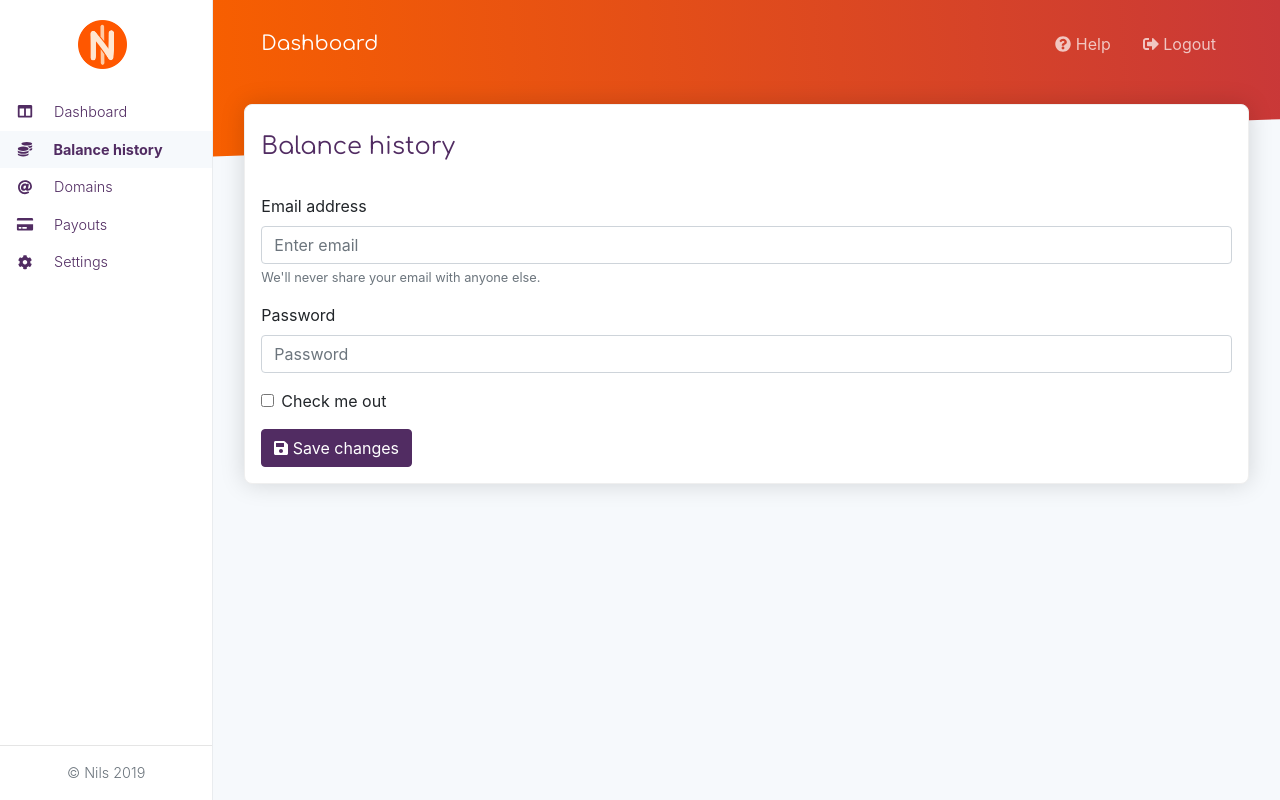
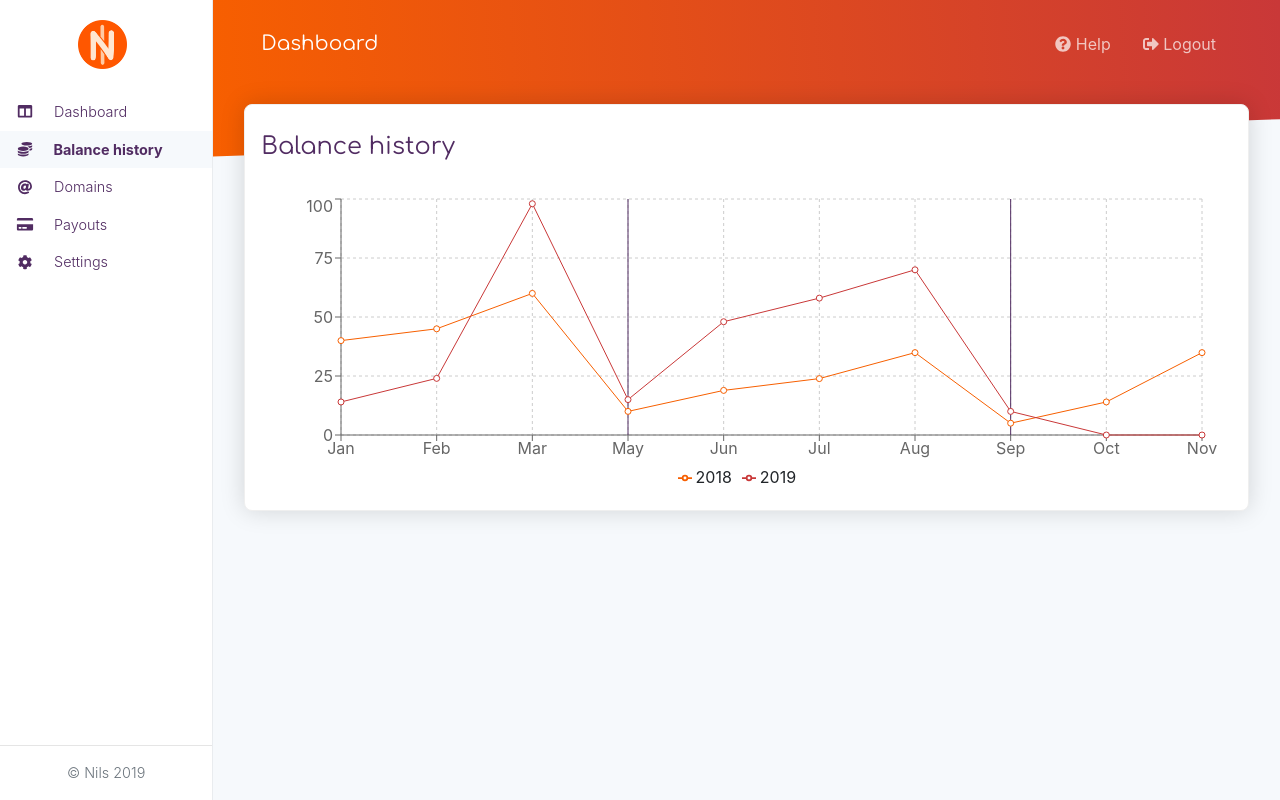
Before and after one commit to nils-app/nils-web, a React (Create React App) app: page /dashboard/balance in a window 1280 px wide. Built offline with nearby package versions, Linux system fonts and the light colour scheme.

Commit message:
add placeholder balance history chart

```diff
--- a/package.json
+++ b/package.json
@@ -15,6 +15,7 @@
     "@types/react-dom": "^16.9.0",
     "@types/react-helmet": "^5.0.10",
     "@types/react-router-dom": "^4.3.5",
+    "@types/recharts": "^1.1.21",
     "bootstrap": "^4.3.1",
     "classnames": "^2.2.6",
     "gh-pages": "^2.1.1",
@@ -26,6 +27,7 @@
     "react-router-dom": "^5.0.1",
     "react-scripts": "3.1.2",
     "reactstrap": "^8.0.1",
+    "recharts": "^1.7.1",
     "typescript": "^3.6.3"
   },
   "scripts": {
--- a/src/sections/dashboard/pages/balance.tsx
+++ b/src/sections/dashboard/pages/balance.tsx
@@ -1,9 +1,72 @@
 import React from "react";
-import { Row, Col, Form, Button } from "react-bootstrap";
-import { FontAwesomeIcon } from '@fortawesome/react-fontawesome';
+import { Row, Col } from "react-bootstrap";
 import Helmet from "react-helmet";
+import {
+  ResponsiveContainer,
+  LineChart,
+  Line,
+  XAxis,
+  YAxis,
+  CartesianGrid,
+  Tooltip,
+  Legend,
+  ReferenceLine
+} from "recharts";
 
 import Header from "../components/Header";
+
+const sampleData = [
+  {
+    name: "Jan",
+    2018: 40,
+    2019: 14,
+  },
+  {
+    name: "Feb",
+    2018: 45,
+    2019: 24,
+  },
+  {
+    name: "Mar",
+    2018: 60,
+    2019: 98,
+  },
+  {
+    name: "May",
+    2018: 10,
+    2019: 15,
+  },
+  {
+    name: "Jun",
+    2018: 18.9,
+    2019: 48,
+  },
+  {
+    name: "Jul",
+    2018: 23.9,
+    2019: 58,
+  },
+  {
+    name: "Aug",
+    2018: 34.9,
+    2019: 70,
+  },
+  {
+    name: "Sep",
+    2018: 5,
+    2019: 10,
+  },
+  {
+    name: "Oct",
+    2018: 14,
+    2019: 0,
+  },
+  {
+    name: "Nov",
+    2018: 34.9,
+    2019: 0,
+  },
+];
 
 export default () => {
   return (
@@ -18,26 +81,34 @@ export default () => {
         <Col>
           <div className="dashboard-widget">
             <h2>Balance history</h2>
-            <Form>
-              <Form.Group controlId="formBasicEmail">
-                <Form.Label>Email address</Form.Label>
-                <Form.Control type="email" placeholder="Enter email" />
-                <Form.Text className="text-muted">
-                  We'll never share your email with anyone else.
-                </Form.Text>
-              </Form.Group>
-
-              <Form.Group controlId="formBasicPassword">
-                <Form.Label>Password</Form.Label>
-                <Form.Control type="password" placeholder="Password" />
-              </Form.Group>
-              <Form.Group controlId="formBasicCheckbox">
-                <Form.Check type="checkbox" label="Check me out" />
-              </Form.Group>
-              <Button variant="primary" type="submit">
-                <FontAwesomeIcon icon='save'/> Save changes
-              </Button>
-            </Form>
+            <ResponsiveContainer width='100%' height={300}>
+              <LineChart
+                data={sampleData}
+                margin={{
+                  top: 5, right: 30, left: 20, bottom: 5,
+                }}
+              >
+                <CartesianGrid strokeDasharray="3 3" />
+                <XAxis dataKey="name" />
+                <YAxis />
+                <ReferenceLine x="May" stroke="#512c62" />
+                <ReferenceLine x="Sep" stroke="#512c62" />
+                <Tooltip />
+                <Legend />
+                <Line
+                  type="linear"
+                  dataKey="2018"
+                  stroke="#f75f00"
+                  animationDuration={500}
+                />
+                <Line
+                  type="linear"
+                  dataKey="2019"
+                  stroke="#c93838"
+                  animationDuration={500}
+                />
+              </LineChart>
+            </ResponsiveContainer>
           </div>
         </Col>
       </Row>
```
Also changed, not shown: 1 other file (tests, documents, lock files or other folders).
